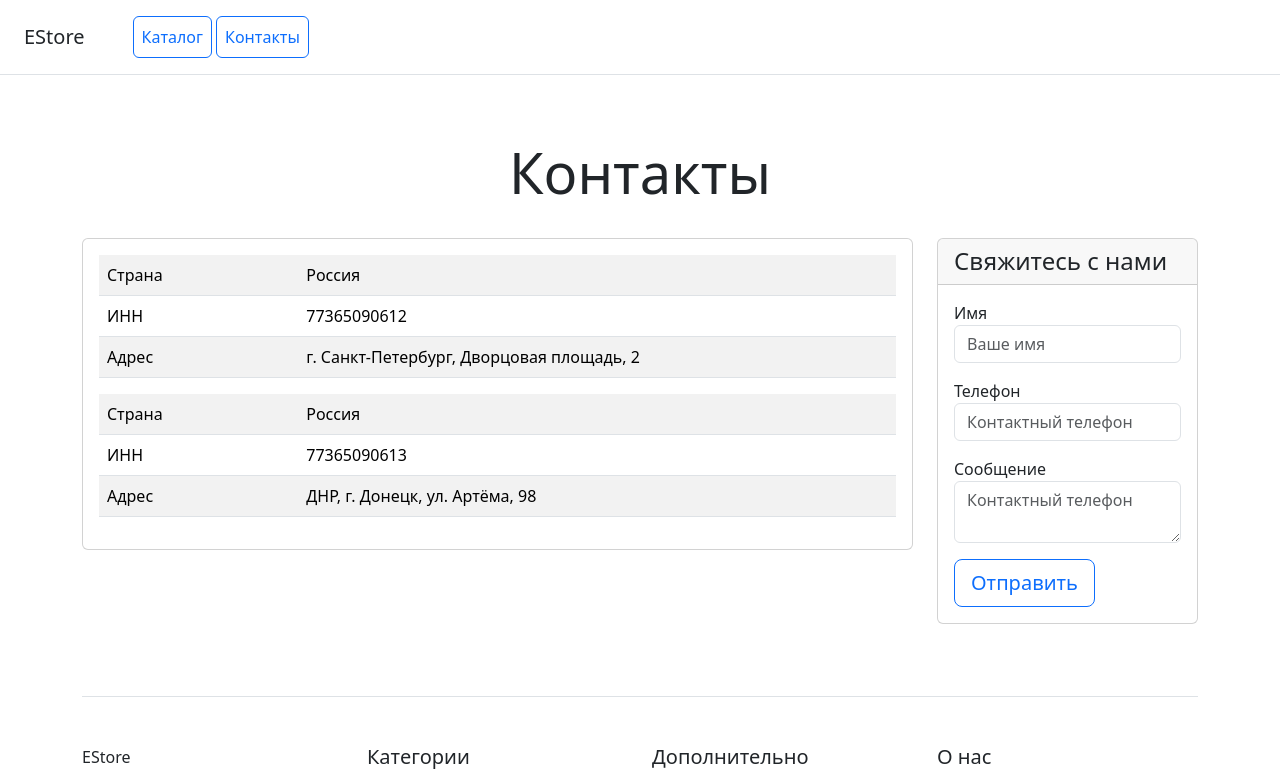
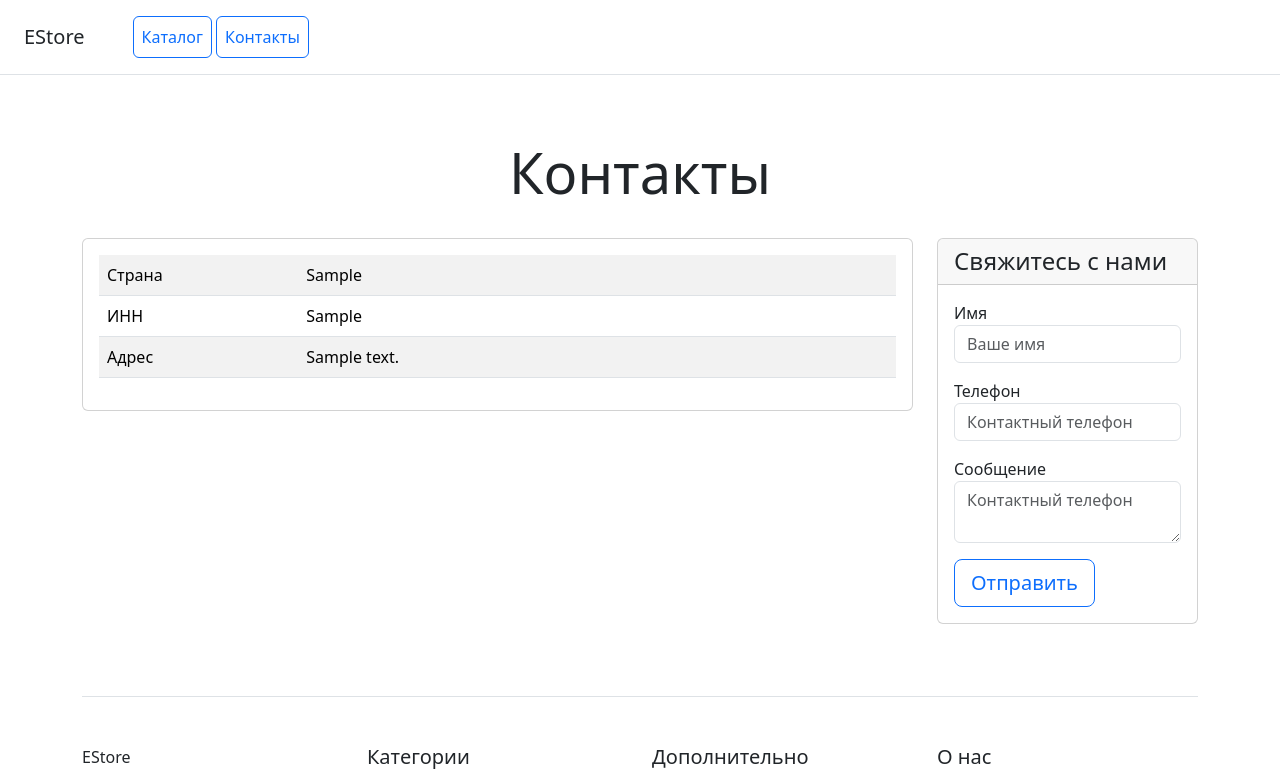
Before and after one commit to ChurilovEvgeny/Catalog, a Django app: page /contacts/ in a window 1280 px wide. Shown: the top 769 px of the page. Run offline with Django 5.2, Linux system fonts and the light colour scheme; tables that the repository leaves empty hold one stand-in row (values such as "Sample post").

Commit message:
Выполнено доп.заданиеи

```diff
--- a/catalog/models.py
+++ b/catalog/models.py
@@ -38,7 +38,7 @@ class Category(models.Model):
 class Contact(models.Model):
     country = models.CharField(max_length=200, verbose_name="Страна")
     INN = models.CharField(max_length=50, verbose_name="ИНН")
-    address = models.CharField(max_length=200, verbose_name="Страна")
+    address = models.CharField(max_length=200, verbose_name="Адрес")
 
     def __str__(self):
         return f"{self.country}, {self.INN}, {self.address}"
--- a/catalog/templates/contacts.html
+++ b/catalog/templates/contacts.html
@@ -25,35 +25,22 @@
         <div class="col-lg-9 col-md-6 col-sm-12">
             <div class="card mb-4 box-shadow">
                 <div class="card-body">
+                    {% for x in contacts %}
                     <table class="table table-striped">
                         <tr>
                             <td class="w-25">Страна</td>
-                            <td>Россия</td>
+                            <td>{{x.country}}</td>
                         </tr>
                         <tr>
                             <td class="w-25">ИНН</td>
-                            <td>77365090612</td>
+                            <td>{{x.INN}}</td>
                         </tr>
                         <tr>
                             <td class="w-25">Адрес</td>
-                            <td>г. Санкт-Петербург, Дворцовая площадь, 2</td>
+                            <td>{{x.address}}</td>
                         </tr>
                     </table>
-
-                    <table class="table table-striped">
-                        <tr>
-                            <td class="w-25">Страна</td>
-                            <td>Россия</td>
-                        </tr>
-                        <tr>
-                            <td class="w-25">ИНН</td>
-                            <td>77365090613</td>
-                        </tr>
-                        <tr>
-                            <td class="w-25">Адрес</td>
-                            <td>ДНР, г. Донецк, ул. Артёма, 98</td>
-                        </tr>
-                    </table>
+                    {% endfor %}
                 </div>
             </div>
         </div>
--- a/catalog/views.py
+++ b/catalog/views.py
@@ -1,6 +1,8 @@
+from django.http import HttpResponse
 from django.shortcuts import render
+from django.template import loader
 
-from catalog.models import Product
+from catalog.models import Product, Contact
 
 
 # Create your views here.
@@ -16,4 +18,13 @@ def contacts(request):
         phone = request.POST.get('phone')
         message = request.POST.get('message')
         print(f"name={name}\nphone={phone}\nmessage={message}")
-    return render(request, 'contacts.html')
+
+    contacts = Contact.objects.all().values()
+    template = loader.get_template('contacts.html')
+    context = {
+        'contacts': contacts,
+    }
+    return HttpResponse(template.render(context, request))
+
+
+    # return render(request, 'contacts.html')
```
